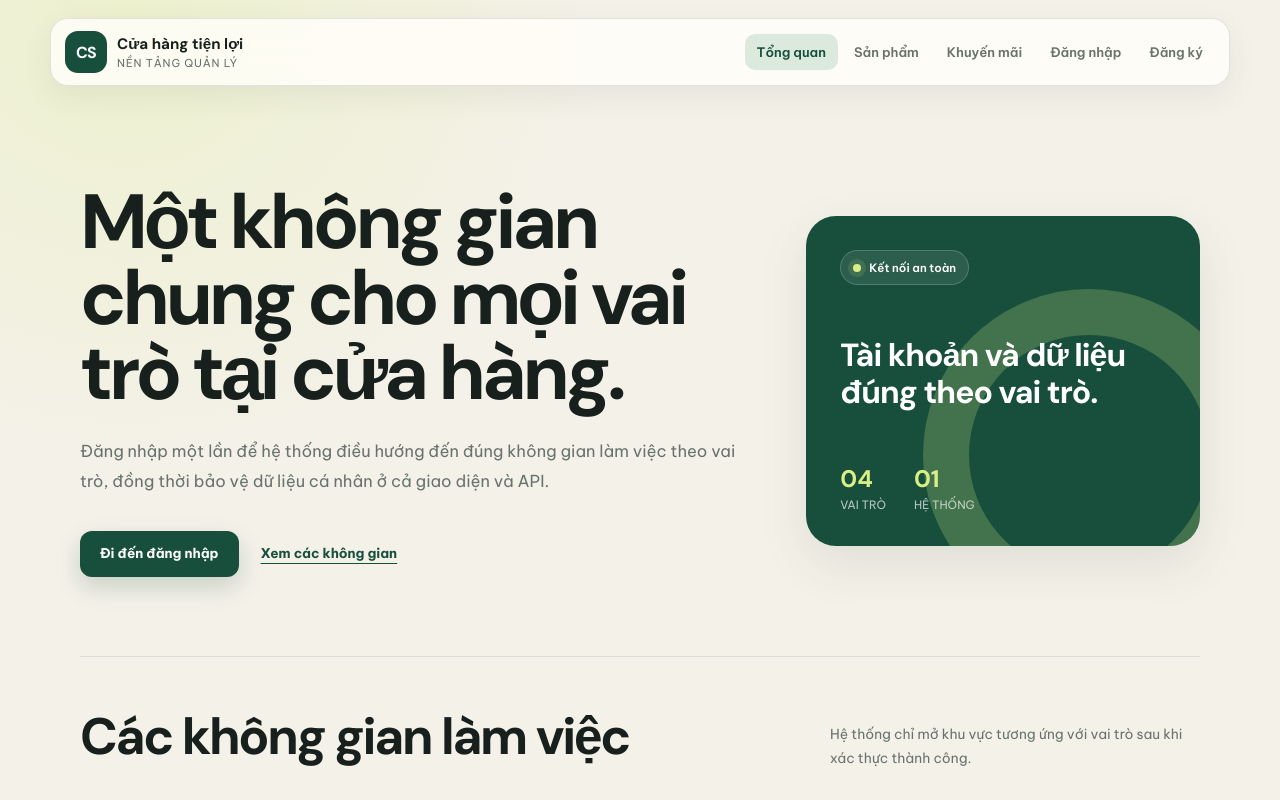
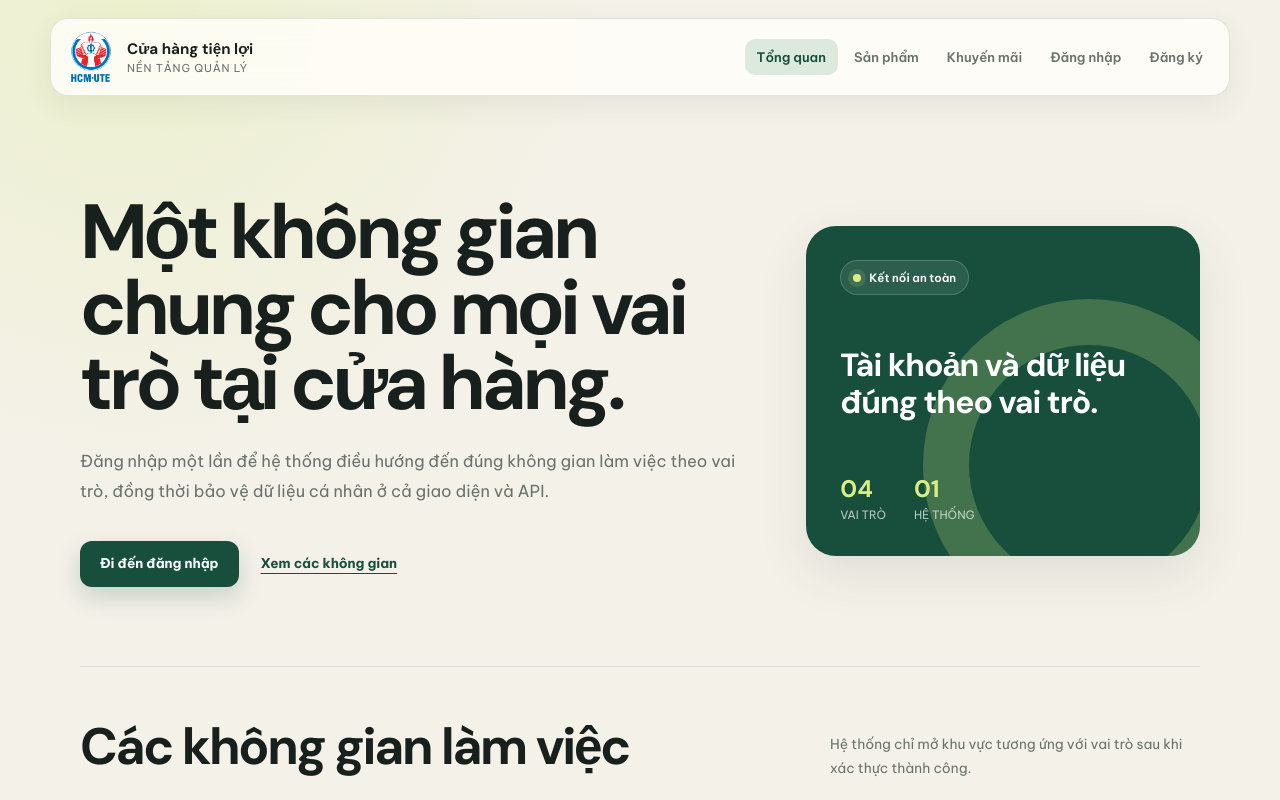
Before and after one commit to minhduc-dev-vn/convenience-store-management-system, a React (Vite) app in the folder frontend/: page / in a window 1280 px wide. Shown: the top 800 px of the page. Built offline with nearby package versions, Linux system fonts and the light colour scheme; no server answers.

Commit message:
feat(frontend): apply UTE branding logo

```diff
--- a/frontend/index.html
+++ b/frontend/index.html
@@ -7,6 +7,7 @@
       name="description"
       content="Nền tảng quản lý cửa hàng tiện lợi dành cho khách hàng và nhân viên vận hành."
     />
+    <link rel="icon" type="image/png" href="/src/assets/ute_logo.png" />
     <title>Hệ thống quản lý cửa hàng tiện lợi</title>
   </head>
   <body>
--- a/frontend/src/assets/app.css
+++ b/frontend/src/assets/app.css
@@ -76,17 +76,12 @@ a {
   text-decoration: none;
 }
 
-.brand-mark {
-  display: grid;
-  width: 42px;
-  height: 42px;
-  place-items: center;
-  border-radius: 13px;
-  color: white;
-  background: var(--forest);
-  font-family: 'DM Sans', sans-serif;
-  font-weight: 700;
-  letter-spacing: -0.04em;
+.brand-logo {
+  width: 52px;
+  height: 52px;
+  flex: 0 0 auto;
+  object-fit: contain;
+  object-position: center;
 }
 
 .brand strong,
--- a/frontend/src/layouts/AppLayout.jsx
+++ b/frontend/src/layouts/AppLayout.jsx
@@ -1,5 +1,6 @@
 import { NavLink, Outlet, useLocation } from 'react-router-dom';
 import { useAuth } from '../auth/AuthContext';
+import uteLogo from '../assets/ute_logo.png';
 import { getPrimaryNavigation } from './navigation';
 
 function AppLayout() {
@@ -13,7 +14,7 @@ function AppLayout() {
     <div className={`app-shell${portalModifier}`}>
       <header className={`site-header${isPortalRoute ? ' site-header--portal' : ''}`}>
         <NavLink className="brand" to="/" aria-label="Về trang tổng quan">
-          <span className="brand-mark" aria-hidden="true">CS</span>
+          <img className="brand-logo" src={uteLogo} alt="" aria-hidden="true" />
           <span>
             <strong>Cửa hàng tiện lợi</strong>
             <small>Nền tảng quản lý</small>
```
Also changed, not shown: frontend/src/assets/ute_logo.png (added).
